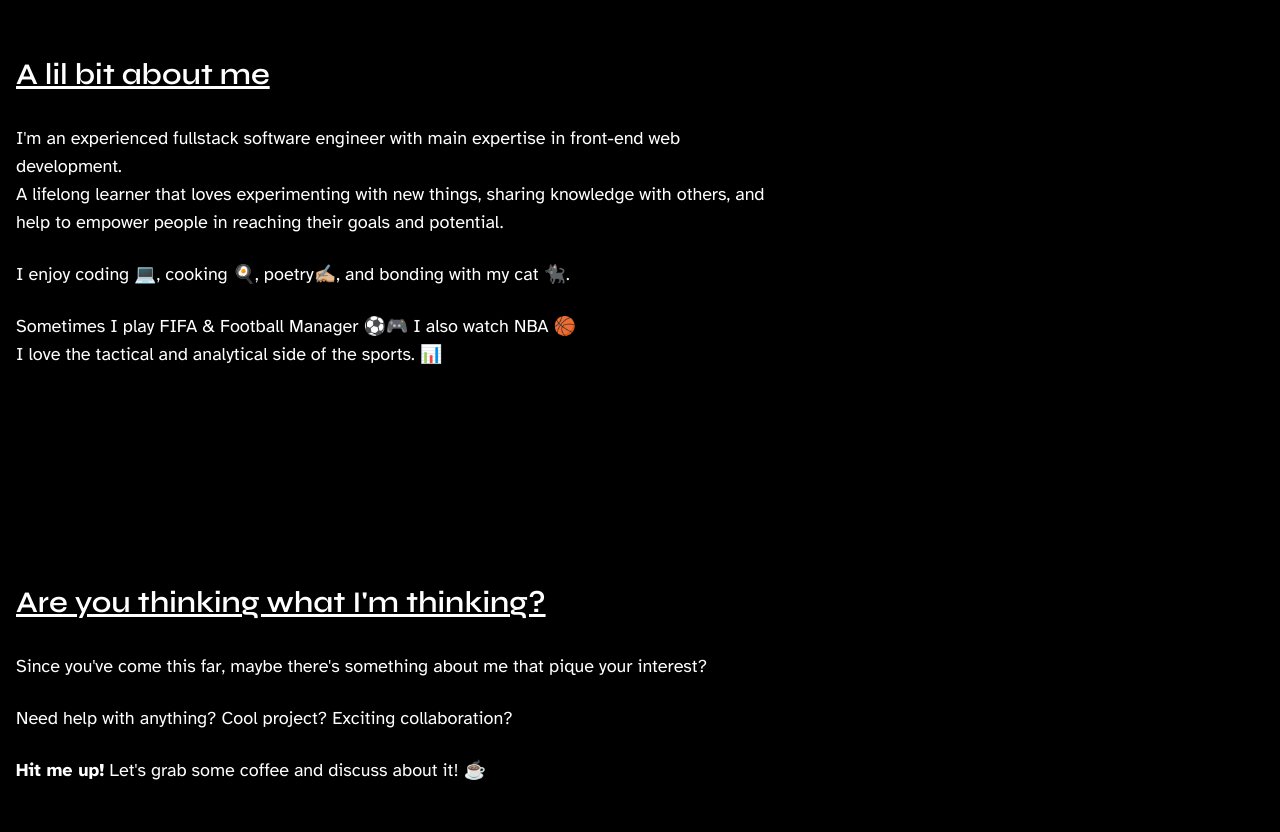
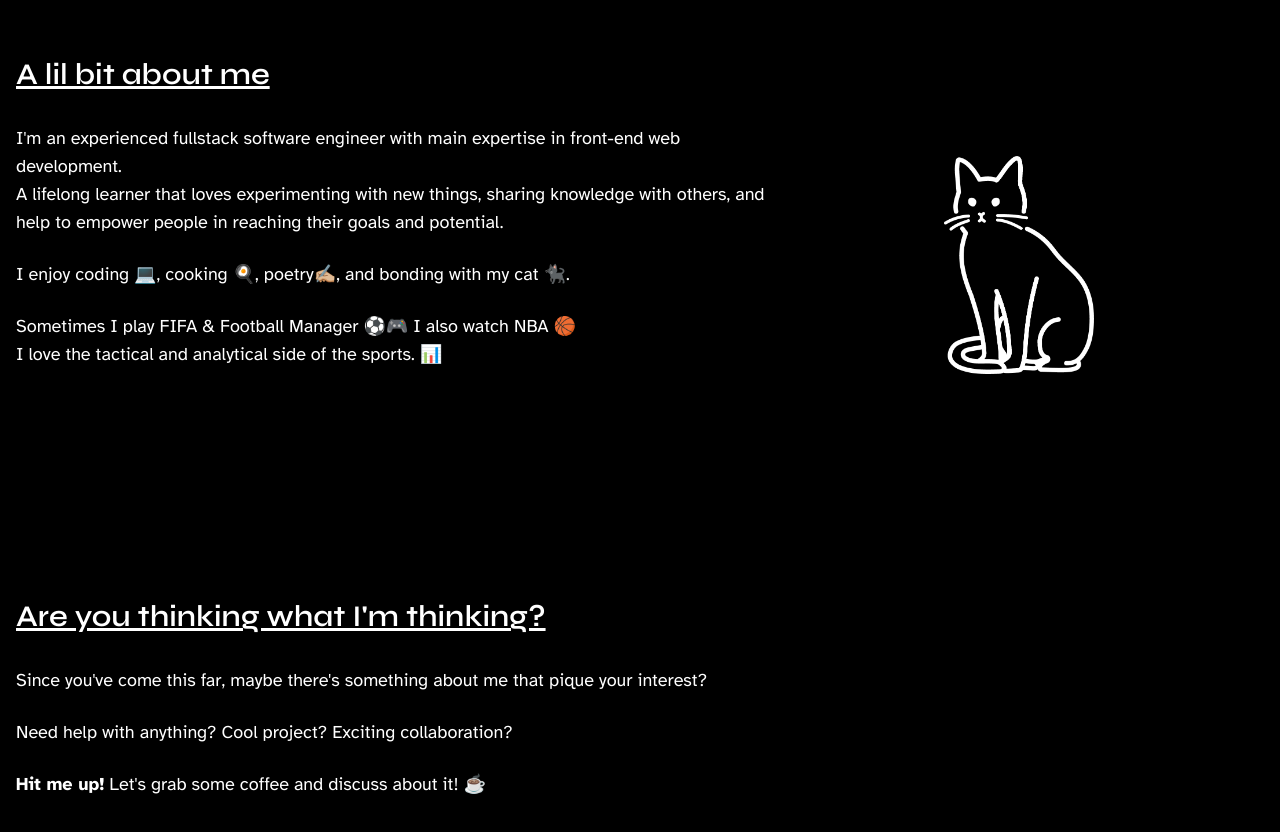
Before and after one commit to tamatamvan/septiantama-id, a Next.js app: page / in a window 1280 px wide. Shown: the part 840-1672 px from the top of the page. Built offline with nearby package versions, Linux system fonts and the light colour scheme.

Commit message:
kurokocchi

```diff
--- a/src/app/(home)/components/AboutMe/AboutMe.tsx
+++ b/src/app/(home)/components/AboutMe/AboutMe.tsx
@@ -1,6 +1,7 @@
 import { Heading } from '~/components/Heading/Heading';
 import { Section } from '~/components/Section';
 import { Paragraph } from '~/components/Paragraph';
+import Image from 'next/image';
 
 export function AboutMe() {
   return (
@@ -8,11 +9,13 @@ export function AboutMe() {
       <Heading as="h2" className="mb-8 text-3xl underline">
         A lil bit about me
       </Heading>
+      <div className="flex flex-wrap">
+        <div>
           <Paragraph className="max-w-prose">
-        I'm an experienced fullstack software engineer with main expertise in
-        front-end web development. <br /> A lifelong learner that loves
-        experimenting with new things, sharing knowledge with others, and help
-        to empower people in reaching their goals and potential.
+            I'm an experienced fullstack software engineer with main expertise
+            in front-end web development. <br /> A lifelong learner that loves
+            experimenting with new things, sharing knowledge with others, and
+            help to empower people in reaching their goals and potential.
           </Paragraph>
           <Paragraph>
             I enjoy coding 💻, cooking 🍳, poetry✍🏼, and bonding with my cat 🐈‍⬛.
@@ -21,6 +24,16 @@ export function AboutMe() {
             Sometimes I play FIFA & Football Manager ⚽️🎮 I also watch NBA 🏀
             <br />I love the tactical and analytical side of the sports. 📊
           </Paragraph>
+        </div>
+        <Image
+          src="/kurokocchi.png"
+          className="mx-auto my-8"
+          alt="Cat Illustration"
+          width={150}
+          height={218}
+          objectFit="contain"
+        />
+      </div>
     </Section>
   );
 }
```
Also changed, not shown: public/kurokocchi.png (added). Lines whose indentation alone changed are shown as unchanged.
